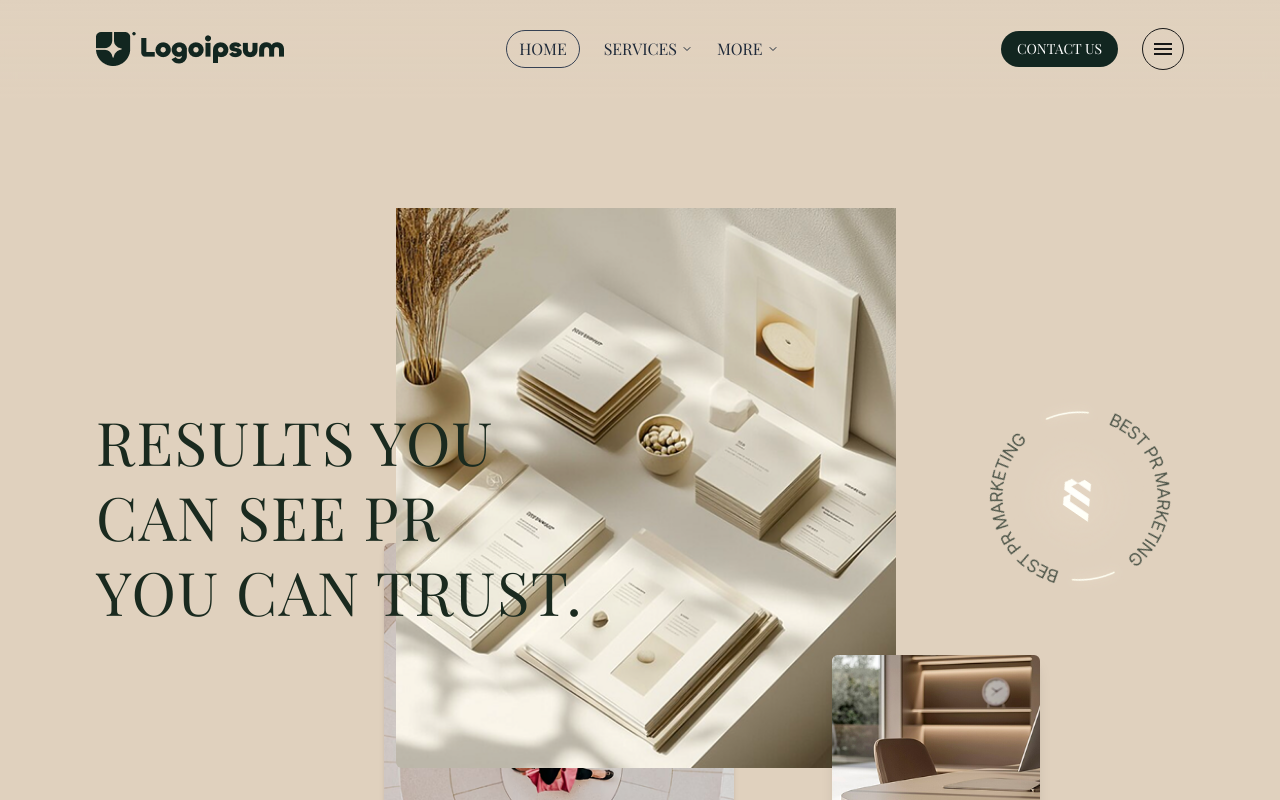
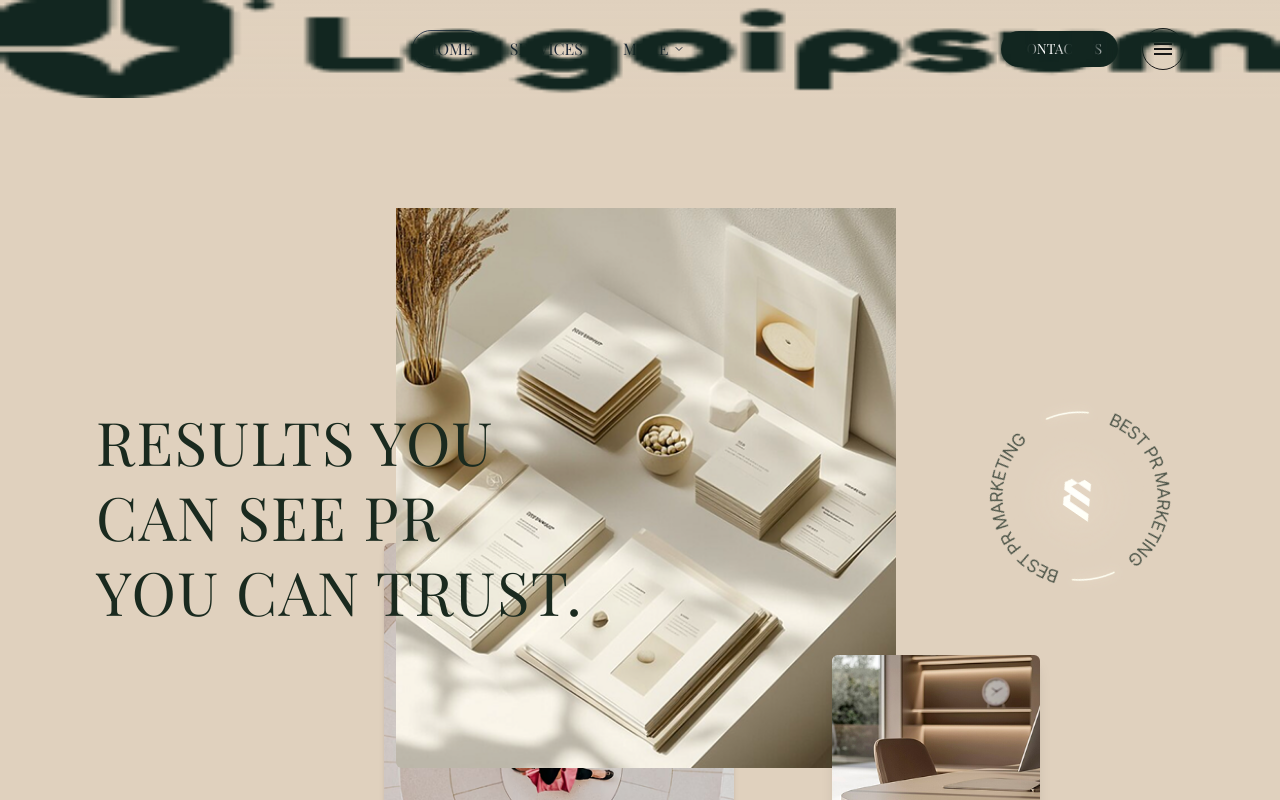
Before and after one commit to MahmudulMahi/test, a Next.js app: page / in a window 1280 px wide. Shown: the top 800 px of the page. Built offline with nearby package versions, Linux system fonts and the light colour scheme.

Commit message:
logo problem fixed

```diff
--- a/components/navber.tsx
+++ b/components/navber.tsx
@@ -1,5 +1,3 @@
-
-
 "use client";
 import { useEffect, useState } from "react";
 import Image from "next/image";
@@ -27,18 +25,15 @@ export default function Navbar() {
       }}
     >
       <div className="max-w-[1440px] mx-auto px-4  md:px-6 lg:px-24 py-3 flex items-center justify-between h-[80px] md:h-[98px]">
-
         <div className="flex items-center space-x-2">
           {/* logo */}
           <Image
             src="/logo/logo.png"
             alt="Logo"
-            width={188}
-            height={32}
+            fill
             className="w-[120px] sm:w-[150px] md:w-[188px] h-auto"
           />
         </div>
-
 
         <div className="hidden md:flex items-center space-x-6 text-[16px] text-gray-800 ">
           <button className="border border-gray-700 rounded-full px-3 py-1.5 hover:bg-gray-200 transition">
@@ -56,12 +51,10 @@ export default function Navbar() {
           </div>
         </div>
 
-
         <div className="flex items-center space-x-3 sm:space-x-6">
           <button className="bg-[#122620] text-white px-4 py-2 rounded-full text-xs md:text-sm hover:bg-[#10382a] transition whitespace-nowrap">
             CONTACT US
           </button>
-
 
           <button
             className="p-2 border border-gray-700 rounded-full md:hidden"
@@ -70,13 +63,11 @@ export default function Navbar() {
             <FiMenu />
           </button>
 
-
           <div className="hidden md:block border rounded-full p-2">
             <IoMenuSharp className="text-2xl" />
           </div>
         </div>
       </div>
-
 
       {menuOpen && (
         <div className="absolute top-[80px] right-4 bg-white border rounded-md shadow-md p-4 md:hidden w-[200px]">
```
